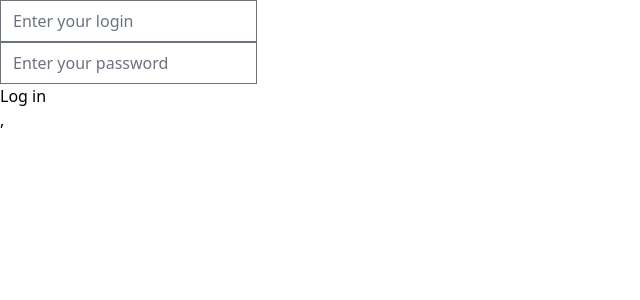
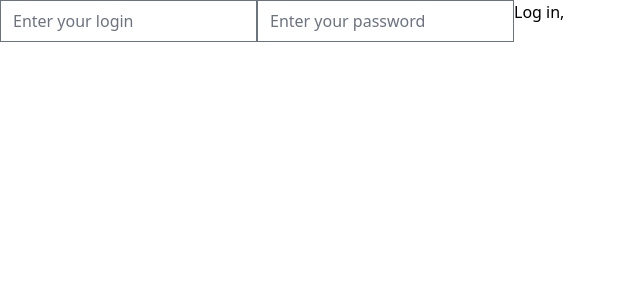
Before and after one commit to KadeoPL/Bet-App, a React (Vite) app: page / in a window 1280 px wide. Shown: the top 300 px of the page, without its empty margins (0-640 px from the left). Built offline with nearby package versions, Linux system fonts and the light colour scheme; no server answers; the database is empty.

Commit message:
add css rules to root

```diff
--- a/src/index.css
+++ b/src/index.css
@@ -1,3 +1,8 @@
 @tailwind base;
 @tailwind components;
 @tailwind utilities;
+
+#root {
+    height: 100vh;
+    display: flex;
+}
--- a/src/pages/Matches.jsx
+++ b/src/pages/Matches.jsx
@@ -1,5 +1,6 @@
 import { useEffect, useState } from "react"
 import { getMatches } from "../services/matchesService"
+import SidebarNav from "../components/Sidebar"
 
 export default function Matches(){
     const [matches, setMatches] = useState([])
@@ -19,6 +20,7 @@ export default function Matches(){
 
     return(
         <>
+            <SidebarNav/>
             <div>
                 {matches.map(match => (
                     <div key={match.id} className="flex flex-row">
```
